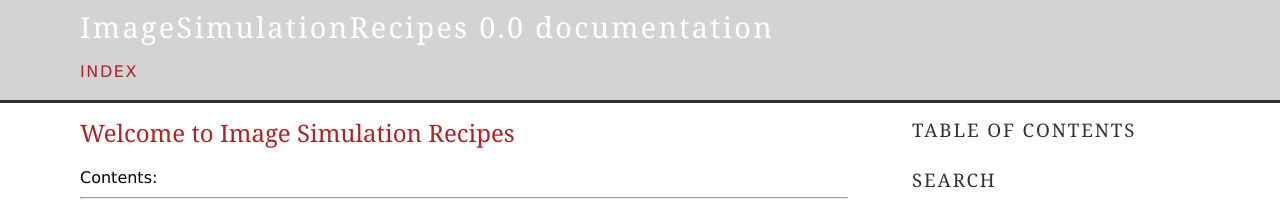
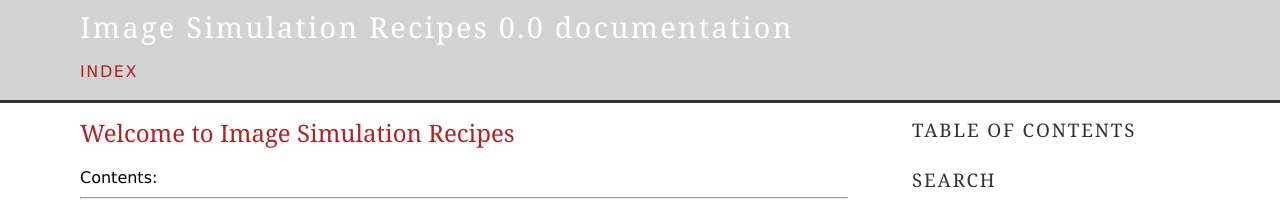
Before and after one commit to LSSTDESC/Recipes, a Sphinx documentation site: the page built from doc/index.rst, in a window 1280 px wide. Shown: the top 206 px of the page. Built offline with Sphinx 7.4.7, drawn with Linux system fonts in a browser that asks for light colours; formulas are drawn with MathJax 3; pages that are not in the unit, such as notebooks, are missing from menus.

```diff
--- a/doc/conf.py
+++ b/doc/conf.py
@@ -49,7 +49,7 @@
 master_doc = 'index'
 
 # General information about the project.
-project = u'ImageSimulationRecipes'
+project = u'Image Simulation Recipes'
 copyright = u'2013, Bard, Boutigny, Chiang, Digel, Dubois & Marshall'
 
 # The version info for the project you're documenting, acts as replacement for
```
Also changed, not shown: 1 other file.
